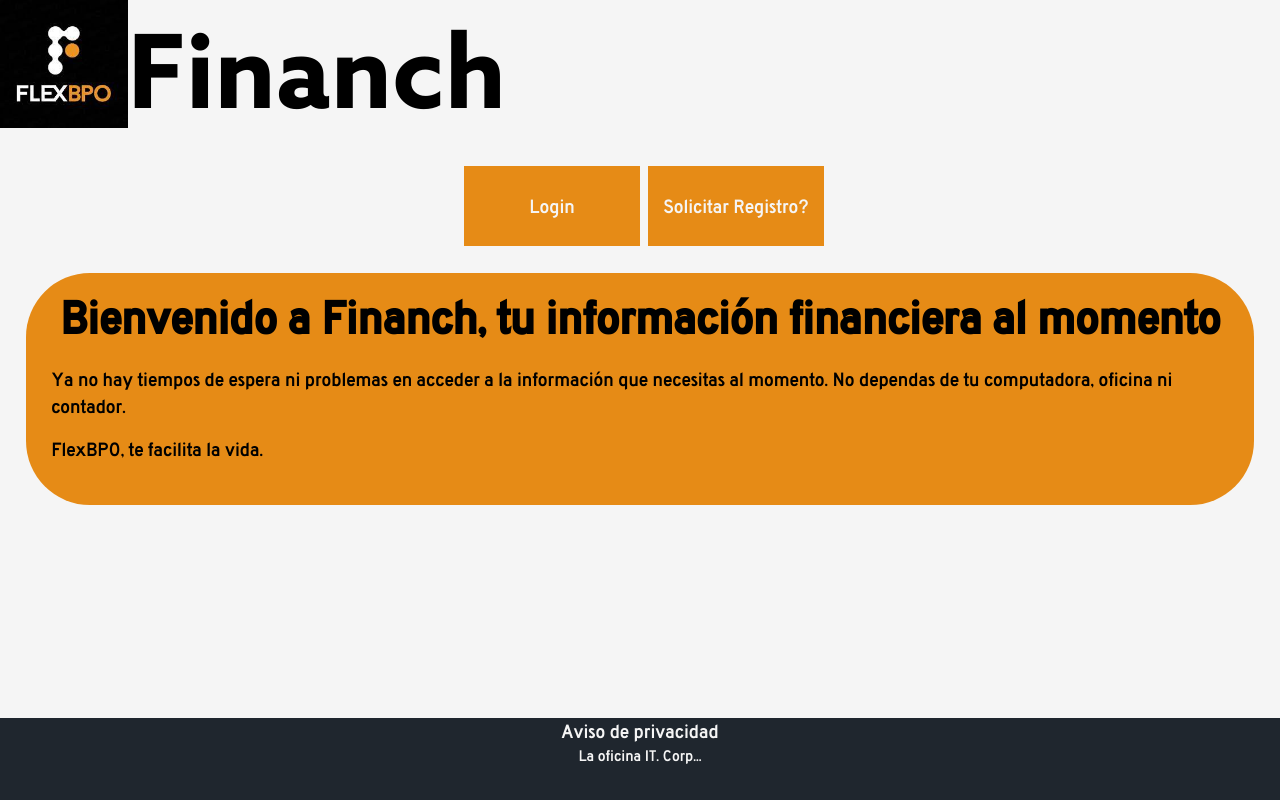
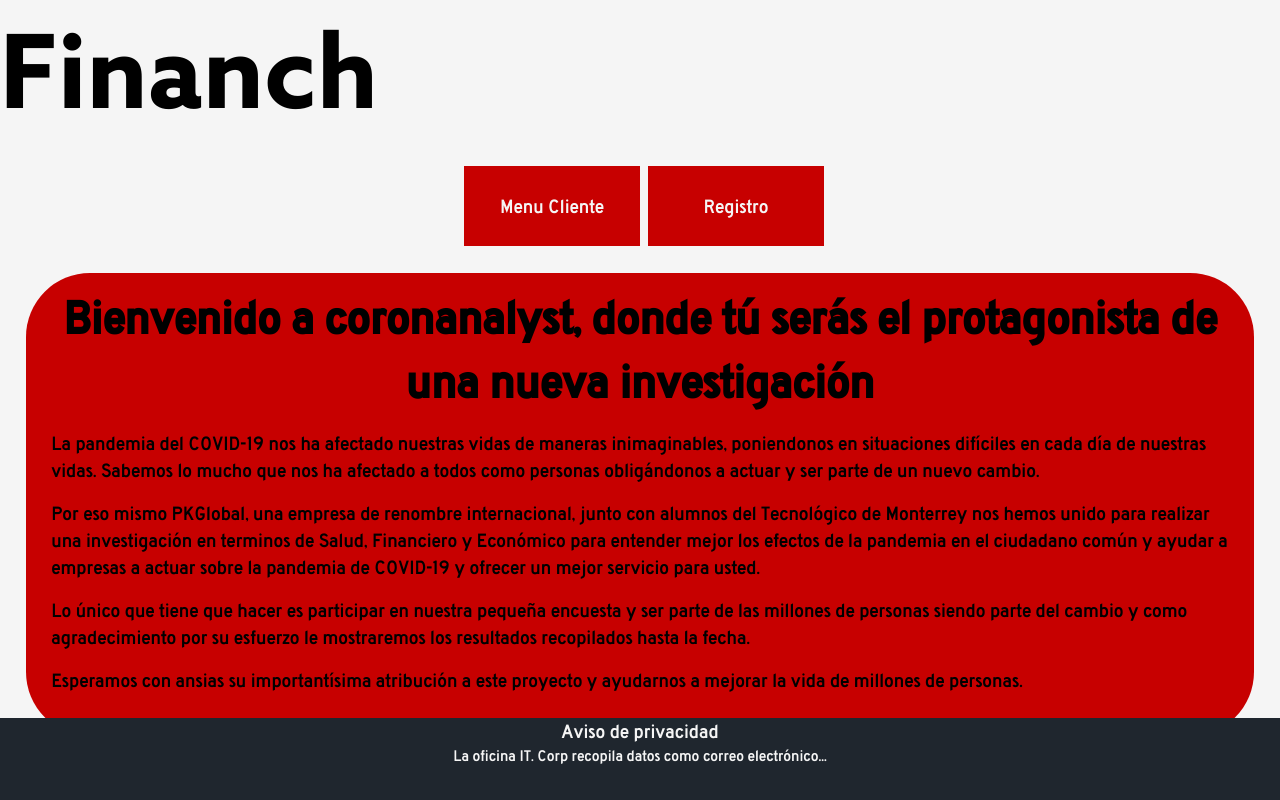
Before and after one commit to ernestolopezvv/itcorp, a React (Create React App) app in the folder Client/: page / in a window 1280 px wide. Built offline with nearby package versions, Linux system fonts and the light colour scheme.

Commit message:
Revert "Correción funciones"
This reverts commit 0c26f99063c4552e5c6a7966f8f015c842387f19.

```diff
--- a/Client/public/index.html
+++ b/Client/public/index.html
@@ -9,8 +9,8 @@
       name="description"
       content="Web site created using create-react-app"
     />
-    <!-- <link rel="apple-touch-icon" href="https://flexbpo.azurewebsites.net/wp-content/uploads/2014/05/ICON_-small.png" /> -->
-    <!-- <link rel="manifest" href="%PUBLIC_URL%/manifest.json" /> -->
+    <link rel="apple-touch-icon" href="https://flexbpo.azurewebsites.net/wp-content/uploads/2014/05/ICON_-small.png" />
+    <link rel="manifest" href="%PUBLIC_URL%/manifest.json" />
     <title>Financh</title>
   </head>
   <body>
--- a/Client/src/App.js
+++ b/Client/src/App.js
@@ -1,12 +1,10 @@
 import React, { useEffect, useState } from "react";
 import {Route, Routes, BrowserRouter, NavLink} from "react-router-dom";
 import Axios from "axios";
+//import './App.css';
 import './index.css';
-import FlexLogo from './images/FLEXBPO.jfif';
-import Home from './Home';
-import MenuAdmin from './MenuAdmin';
-import SeleccionarEmpresa from './SeleccionarEmpresa';
-import SubirReporte from './SubirReporte';
+import Home from "./Home";
+import MenuCliente from "./MenuCliente";
 
 
 function App() {
@@ -28,9 +26,8 @@ function App() {
 
       <div className="content">
         <div className="header">
-          <NavLink to='/'>
-            <img className="logo" src={FlexLogo} alt="No se pudo cargar el logo"/>
-            </NavLink>
+          <NavLink exact to="/">
+            {/* <img className="logo" src={pkglobal} alt="No se pudo cargar el logo"/>  */}</NavLink>
             <div className ="coronanalysTitle">Financh</div>
         </div>
 
@@ -42,9 +39,7 @@ function App() {
             <div className="conexiones">
               <Routes>
               <Route exact path="/" element={<Home />}/>
-              <Route path="/MenuAdmin" element={<MenuAdmin />}/>
-              <Route path="/SeleccionarEmpresa" element={<SeleccionarEmpresa />}/>
-              {/*  Marca error <Route path="/SubirReporte" element={<SubirReporte />}/> */}
+              <Route path="/MenuCliente" element={<MenuCliente />}/>
 
               {/*<idTipoCuentaContext.Provider value = {{idTipoCuenta, setIdTipoCuenta}} >
               <idContext.Provider value = {{id, setId}} >
@@ -72,7 +67,7 @@ function App() {
         <footer className="footer">
           <div>Aviso de privacidad</div>
           <p>
-            La oficina IT. Corp...
+            La oficina IT. Corp recopila datos como correo electrónico...
           </p>
         </footer>
 
--- a/Client/src/Home.js
+++ b/Client/src/Home.js
@@ -11,15 +11,16 @@ function Home() {
       <div className="main">
         <div className = "titulo"></div>
             <div className = "centered-container">
-              <button onClick={()=> history("/MenuAdmin")}>Login</button>
-              <button> Solicitar Registro?</button>
+              <button onClick={()=> history("/MenuCliente")}>Menu Cliente</button>
+              <button>Registro</button>
               <br></br><br></br>
             </div>
             <div className = "main__text">
-            <h1>Bienvenido a Financh, tu información financiera al momento</h1>
-            <p> Ya no hay tiempos de espera ni problemas en acceder a la información que necesitas al momento. No dependas de tu computadora, oficina ni contador. </p>
-            <p> FlexBPO, te facilita la vida. </p>
-            </div>
+            <h1>Bienvenido a coronanalyst, donde tú serás el protagonista de una nueva investigación</h1>
+            <p> La pandemia del COVID-19 nos ha afectado nuestras vidas de maneras inimaginables, poniendonos en situaciones difíciles en cada día de nuestras vidas. Sabemos lo mucho que nos ha afectado a todos como personas obligándonos a actuar y ser parte de un nuevo cambio. </p>
+            <p> Por eso mismo PKGlobal, una empresa de renombre internacional, junto con alumnos del Tecnológico de Monterrey nos hemos unido para realizar una investigación en terminos de Salud, Financiero y Económico para entender mejor los efectos de la pandemia en el ciudadano común y ayudar a empresas a actuar sobre la pandemia de COVID-19 y ofrecer un mejor servicio para usted. </p>
+            <p> Lo único que tiene que hacer es participar en nuestra pequeña encuesta y ser parte de las millones de personas siendo parte del cambio y como agradecimiento por su esfuerzo le mostraremos los resultados recopilados hasta la fecha.</p>
+            <p> Esperamos con ansias su importantísima atribución a este proyecto y ayudarnos a mejorar la vida de millones de personas. </p></div>
 
       </div>
 
--- a/Client/src/MenuAdmin.js
+++ /dev/null
@@ -1,23 +0,0 @@
-// Archivo de menú de cliente (sólo para propósitos de presentación)
-
-import React, { useContext } from "react";
-import {useNavigate} from "react-router-dom";
-
-function MenuAdmin () {
-  const history = useNavigate();
-
-
-    return(
-        <div className="main">
-          <div className = "titulo"><h1>Menú de Administrador</h1></div>
-            <div className = "centeredContainer">
-              <button onClick={()=> history("/")}>Regresar a Home</button>
-              <button className="button"onClick={()=> history("/SeleccionarEmpresa")}>Registrar Información</button>
-              <button className="button">Generar Reporte</button>
-              <button className="button">Administrar usuarios</button>
-            </div>
-          </div>
-    );
-}
-
-export default MenuAdmin;
--- /dev/null
+++ b/Client/src/MenuCliente.js
@@ -0,0 +1,22 @@
+// Archivo de menú de cliente (sólo para propósitos de presentación)
+
+import React, { useContext } from "react";
+import {useNavigate} from "react-router-dom";
+
+function MenuCliente () {
+  const history = useNavigate();
+
+
+    return(
+        <div className="main">
+          <div className = "titulo"><h1>Menú de Cliente</h1></div>
+          <div className = "centeredContainer">
+          <button onClick={()=> history("/")}>Regresar a Home</button>
+            <button className="button">Visualizar Datos</button>
+
+          </div>
+          </div>
+    );
+}
+
+export default MenuCliente;
--- a/Client/src/SeleccionarEmpresa.js
+++ /dev/null
@@ -1,19 +0,0 @@
-import React, { useContext } from "react";
-import {useNavigate} from "react-router-dom";
-
-function SeleccionarEmpresa () {
-  const history = useNavigate();
-
-
-    return(
-        <div className="main">
-          <div className = "titulo"><h1>Seleccionar Empresa</h1></div>
-            <div className = "centeredContainer">
-              <button onClick={()=> history("/MenuAdmin")}>Regresar a Menú Admin</button>
-              <button className="button"onClick={()=> history("/SubirReporte")}>Empresa</button>
-            </div>
-          </div>
-    );
-}
-
-export default SeleccionarEmpresa;
--- a/Client/src/index.css
+++ b/Client/src/index.css
@@ -94,7 +94,7 @@
     justify-content: center;
     overflow: auto;
     /* color:whitesmoke;*/
-    background-color: #e68b16ff;
+    background-color: #c70000;
   }
 
   .main__text h1 {
@@ -120,8 +120,8 @@
     width: 22vmin;
     height: 10vh;
 
-    background-color: #e68b16ff;
-    border-color: #e68b16ff;
+    background-color: #c70000;
+    border-color: #c70000;
     border-style: solid;
     border-width: 4px;
     color: whitesmoke;
@@ -136,7 +136,7 @@
 
   button:hover{
     background-color: whitesmoke;
-    color: orange;
+    color: red;
   }
 
 
--- a/Client/src/index.js
+++ b/Client/src/index.js
@@ -1,14 +1,10 @@
 import React from 'react';
-import {Strictmode} from 'react'
-import {createRoot} from 'react-dom/client'
-  import App from './App';
+import ReactDOM from 'react-dom';
+import App from './App';
 
-
-
-const rootElement = document.getElementById('root');
-const root = createRoot(rootElement);
-root.render(
+ReactDOM.render(
     <App />,
+  document.getElementById('root')
 );
 
 // If you want to start measuring performance in your app, pass a function
```
Also changed, not shown: Client/src/SubirReporte.js (added), Client/src/images/FLEXBPO.jfif (deleted).
